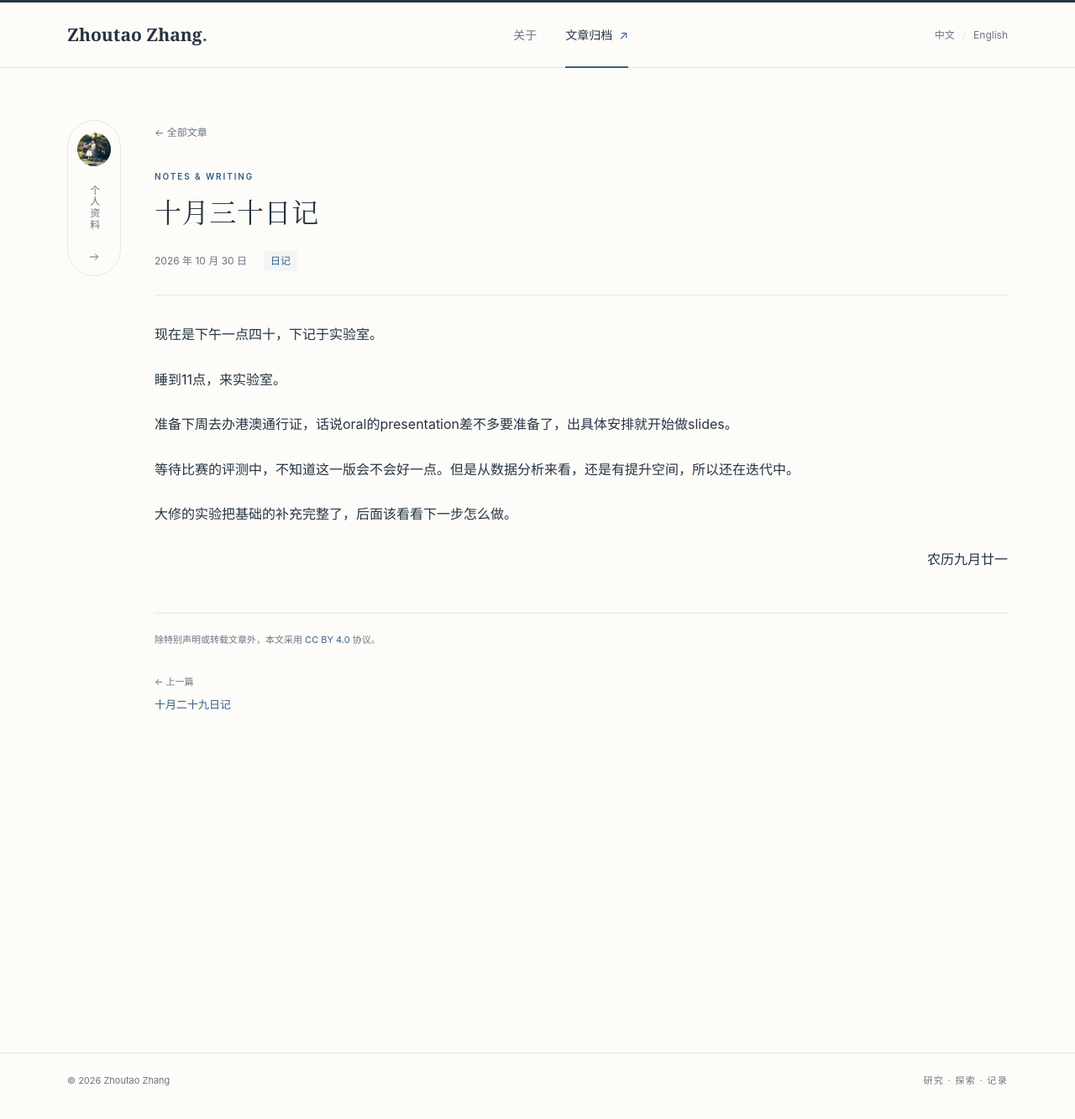
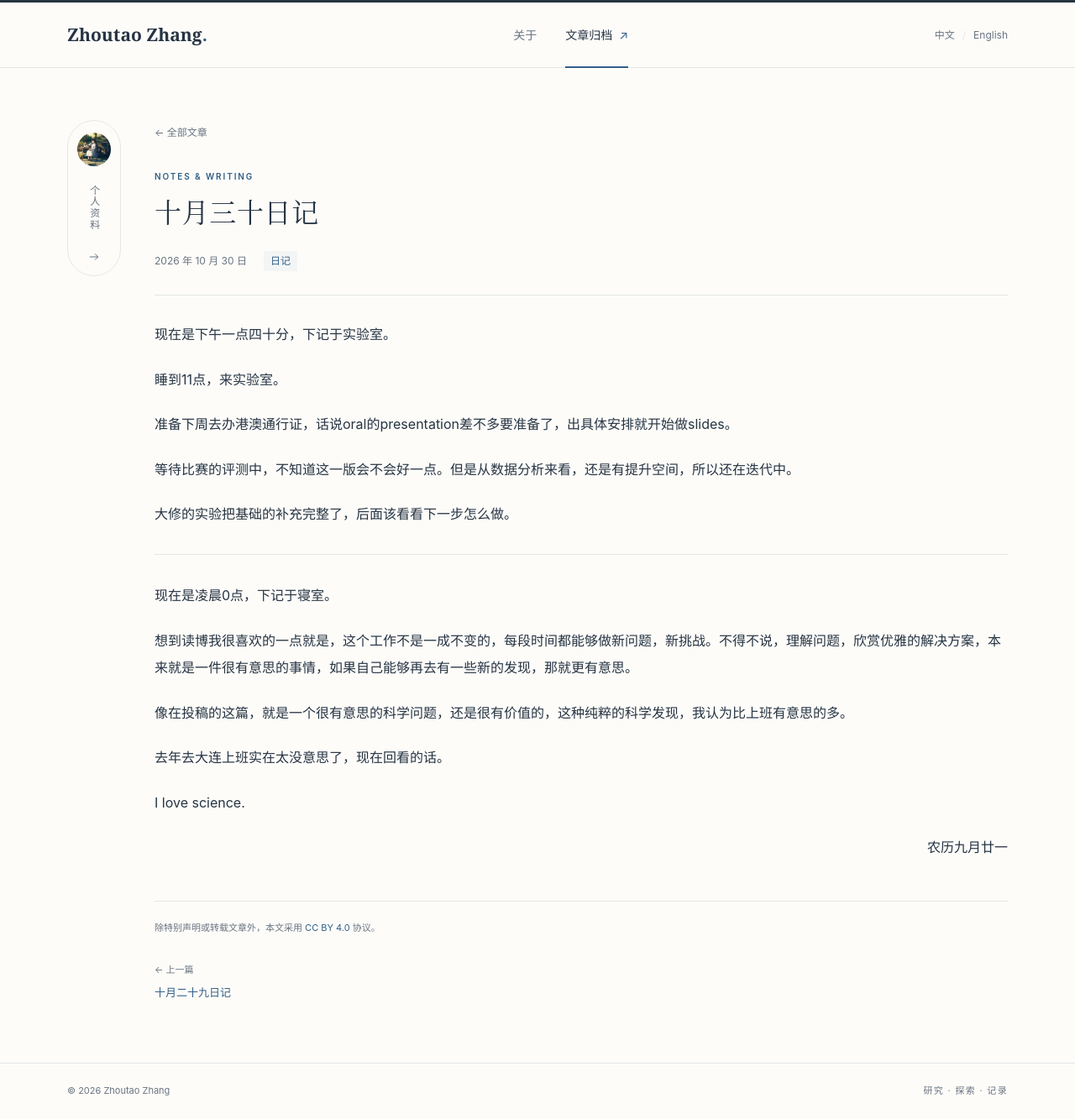
Before and after one commit to DuneArrakis/DuneArrakis.github.io, a Jekyll site: the page built from _posts/2026-10-30-十月三十日记.md, in a window 1280 px wide and 1333 px high. Shown: the whole window at 84% size. Built offline with Jekyll 4.4.1, drawn with Linux system fonts in a browser that asks for light colours.

Commit message:
auto commit

```diff
--- a/_posts/2026-10-30-十月三十日记.md
+++ b/_posts/2026-10-30-十月三十日记.md
@@ -6,7 +6,7 @@ tags:
 
 ---
 
-现在是下午一点四十，下记于实验室。
+现在是下午一点四十分，下记于实验室。
 
 睡到11点，来实验室。
 
@@ -16,4 +16,16 @@ tags:
 
 大修的实验把基础的补充完整了，后面该看看下一步怎么做。
 
+---
+
+现在是凌晨0点，下记于寝室。
+
+想到读博我很喜欢的一点就是，这个工作不是一成不变的，每段时间都能够做新问题，新挑战。不得不说，理解问题，欣赏优雅的解决方案，本来就是一件很有意思的事情，如果自己能够再去有一些新的发现，那就更有意思。
+
+像在投稿的这篇，就是一个很有意思的科学问题，还是很有价值的，这种纯粹的科学发现，我认为比上班有意思的多。
+
+去年去大连上班实在太没意思了，现在回看的话。
+
+I love science.
+
 <p align="right">农历九月廿一</p>
```
